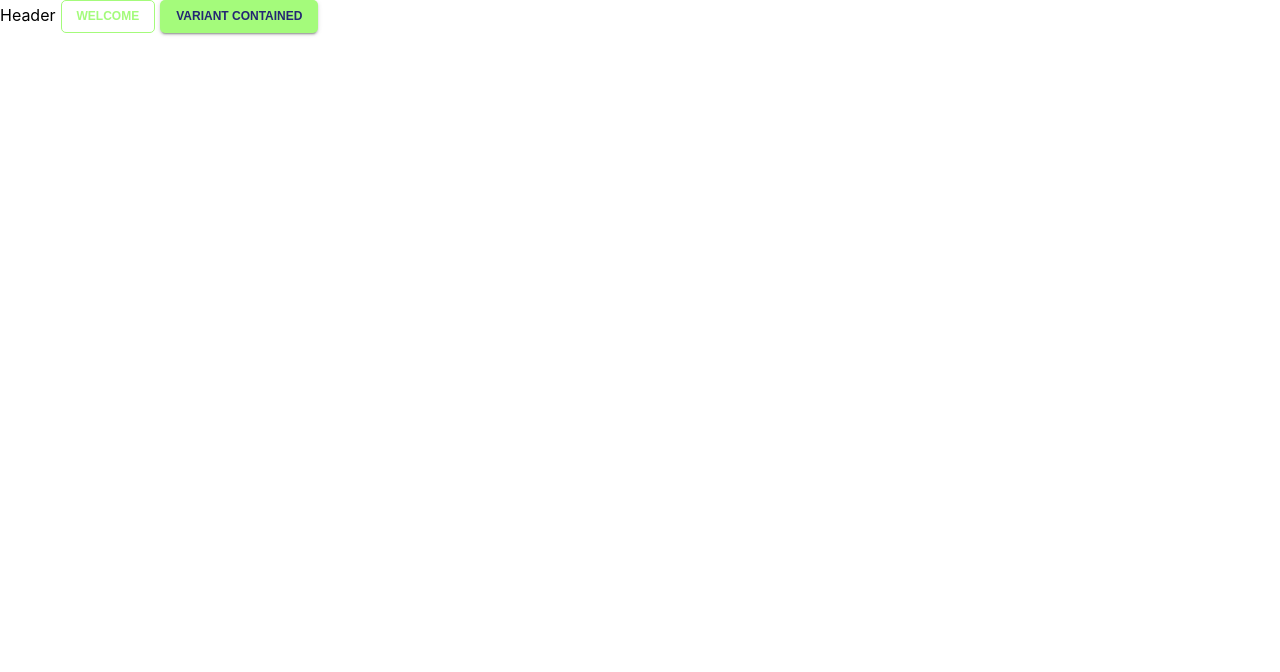
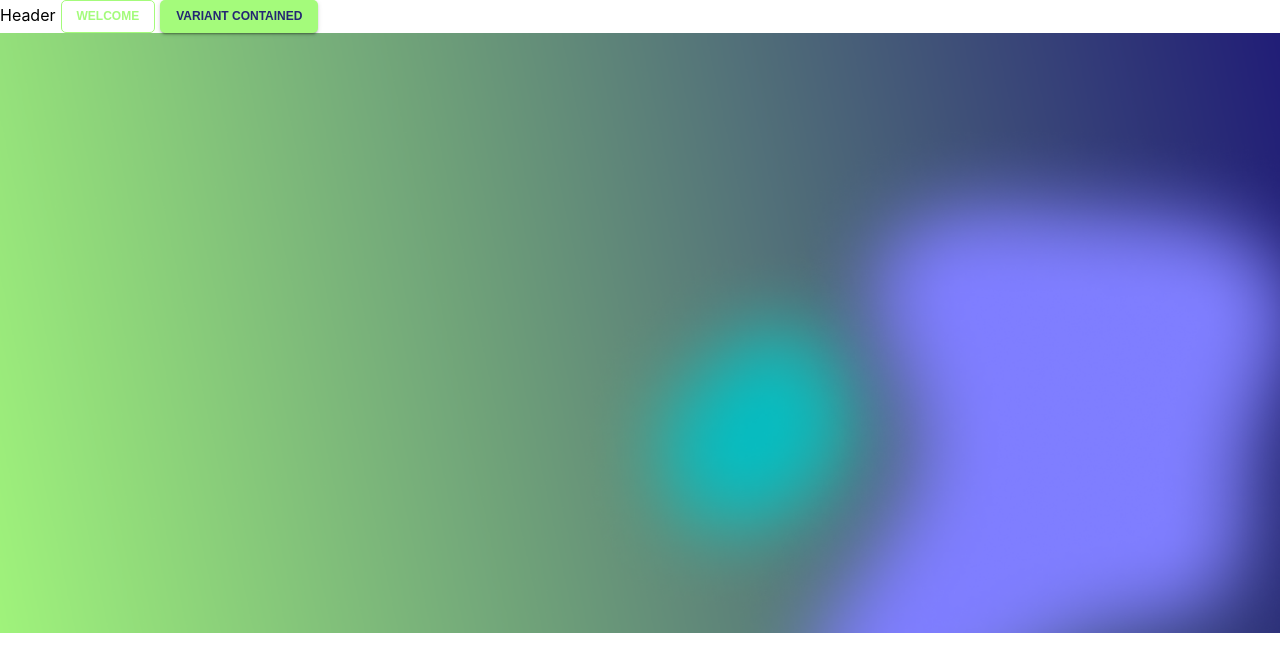
Before and after one commit to rjgohar/m4ui, a React (Create React App) app: page / in a window 1280 px wide. Shown: the top 672 px of the page. Built offline with nearby package versions, Linux system fonts and the light colour scheme.

Commit message:
home page ready

```diff
--- /dev/null
+++ b/src/components/headerSection/inex.jsx
@@ -0,0 +1,25 @@
+import { Box, makeStyles } from "@material-ui/core";
+import React from "react";
+import pic  from "../../assests/background.png"
+export default function HeadSection() {
+    const classes = useStyles();
+  return <Box className={classes.mainContainer}>
+
+
+
+
+  </Box>;
+}
+
+const useStyles = makeStyles(()=>({
+
+
+    mainContainer:{
+        width: '100%',
+        height: '600px',
+        backgroundRepeat:'no-repeat',
+        backgroundSize:'cover',
+        backgroundImage:`url(${pic})`
+    }
+
+}))
--- /dev/null
+++ b/src/pages/home/index.js
@@ -0,0 +1,10 @@
+import React from "react";
+import HeadSection from "../../components/headerSection/inex";
+
+export default function Home() {
+  return (
+    <div>
+      <HeadSection />
+    </div>
+  );
+}
```
Also changed, not shown: src/routers/index.js (+3 -9 lines).
